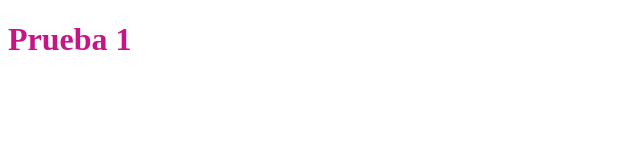
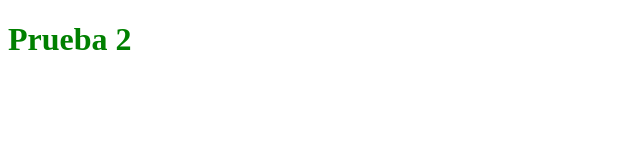
Before and after one commit to LuzdiPaz/3raVencida, a plain HTML site: page index.html in a window 1280 px wide. Shown: the whole page, without its empty margins (0-640 px from the left). Drawn offline with Linux system fonts and the light colour scheme.

Commit message:
version2
prueba 2 cambio de color morado por verde

```diff
--- a/CSS/style.css
+++ b/CSS/style.css
@@ -1,3 +1,3 @@
 h1{
-    color: mediumvioletred;
+    color: green;
 }
--- a/index.html
+++ b/index.html
@@ -8,6 +8,6 @@
     <title>Document</title>
 </head>
 <body>
-    <h1>Prueba 1</h1>
+    <h1>Prueba 2</h1>
 </body>
 </html>
```
